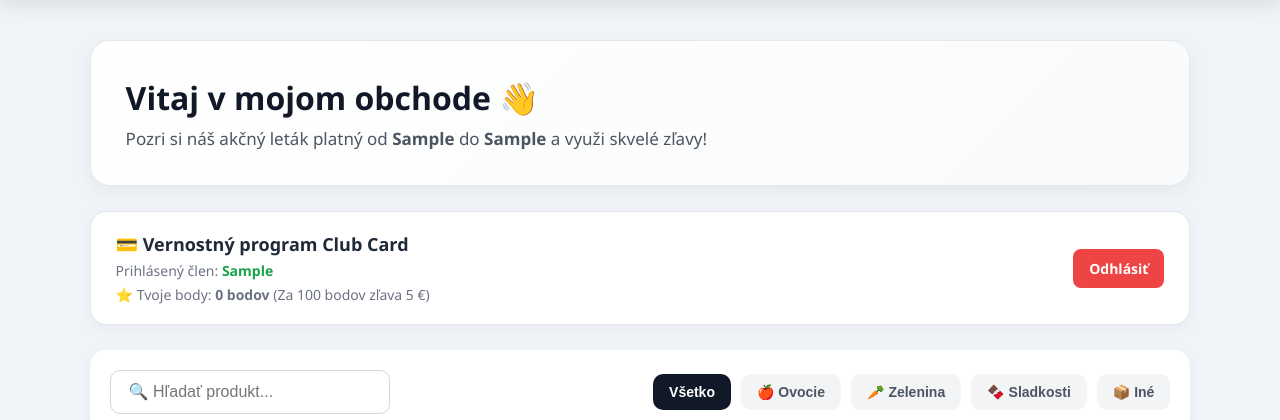
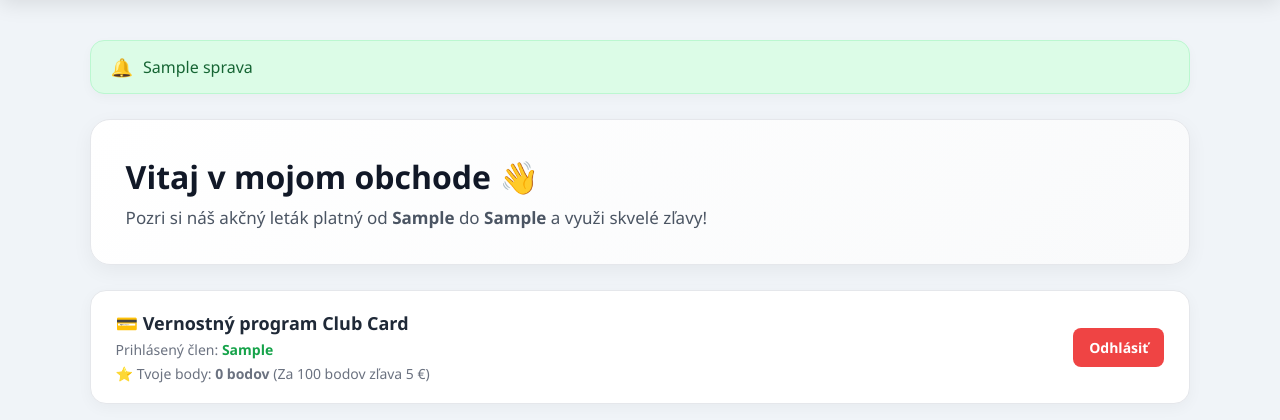
Before and after one commit to VojtechKovac/kosik_web, a FastAPI app: template templates/index.html in a window 1280 px wide. Shown: the part 82-502 px from the top of the page. Run offline with FastAPI, Linux system fonts and the light colour scheme; the template is opened without the code that fills it: most values are stand-ins (such as "Sample title", 1, 10 or a date in 2020).

Commit message:
Pridanie flash správ do index.html

```diff
--- a/templates/index.html
+++ b/templates/index.html
@@ -586,6 +586,14 @@
 
 <main>
 
+    <!-- NOTIFIKAČNÁ SPRÁVA (FLASH MESSAGE) -->
+    {% if sprava %}
+        <div style="background-color: #dcfce7; color: #166534; padding: 14px 20px; border-radius: 14px; margin-bottom: 25px; border: 1px solid #bbf7d0; font-weight: 500; display: flex; align-items: center; gap: 10px; box-shadow: 0 4px 12px rgba(0,0,0,0.03);">
+            <span style="font-size: 18px;">🔔</span>
+            <div>{{ sprava }}</div>
+        </div>
+    {% endif %}
+
     <section class="welcome">
         <h2>Vitaj v mojom obchode 👋</h2>
         <p>Pozri si náš akčný leták platný od <strong>{{ datum_od }}</strong> do <strong>{{ datum_do }}</strong> a využi skvelé zľavy!</p>
```
